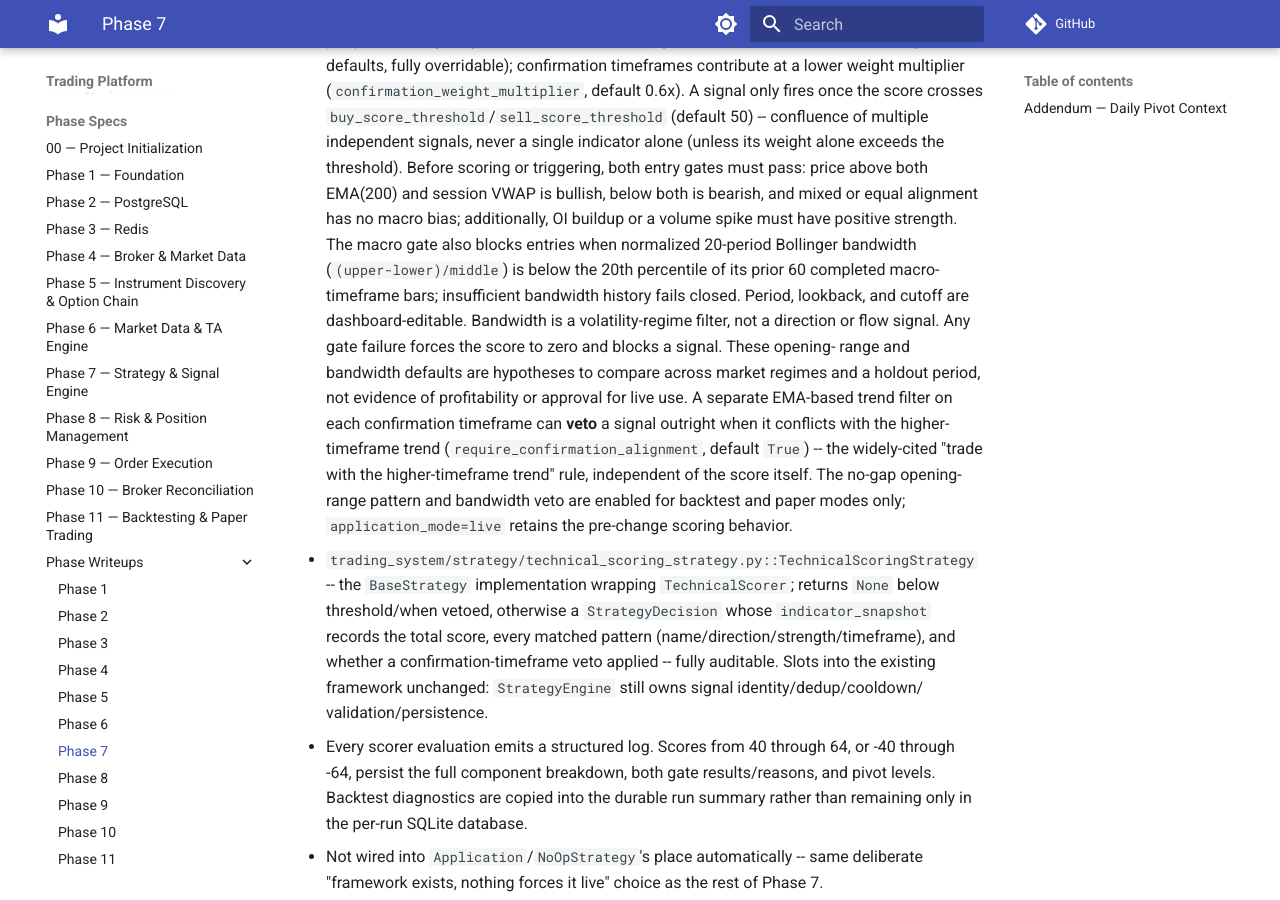
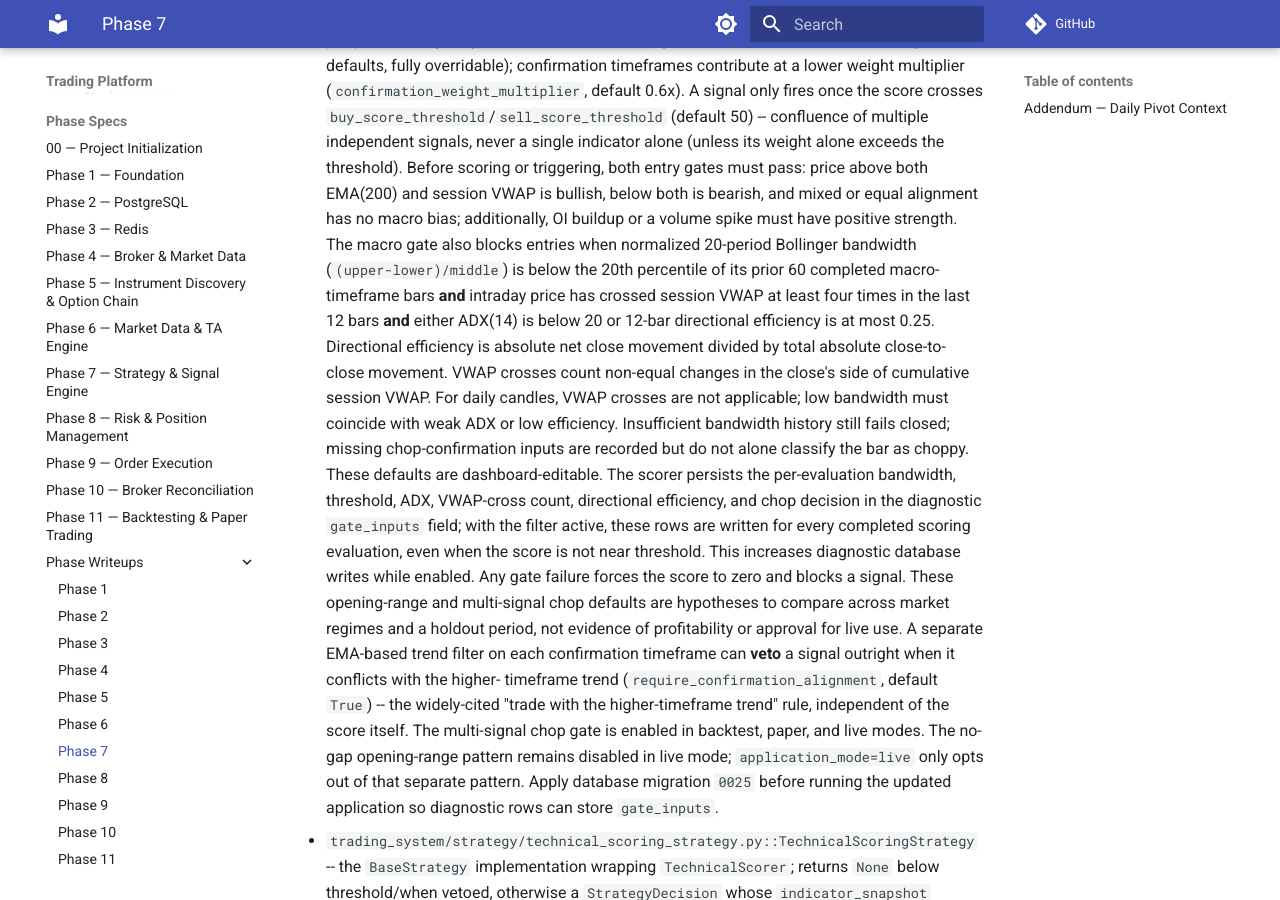
Before and after one commit to VictorG1422/docs, an MkDocs documentation site: the page built from docs/trading-platform/phases/phase-07-strategy-signal.md, in a window 1280 px wide and 900 px high, scrolled down 3250 px. Built offline with MkDocs 1.6.1 and Material for MkDocs 9.7.7, drawn with Linux system fonts in a browser that asks for light colours; comment, search, counter and statistics services are not loaded.

Commit message:
docs: document multi-signal chop gate modes
Co-authored-by: Copilot <223556219+Copilot@users.noreply.github.com>

```diff
--- a/docs/trading-platform/phases/phase-07-strategy-signal.md
+++ b/docs/trading-platform/phases/phase-07-strategy-signal.md
@@ -168,21 +168,33 @@ Signal --> SignalRepository (PostgreSQL, status="RISK_CHECK_PENDING")
     volume spike must have positive strength. The macro gate also blocks
     entries when normalized 20-period Bollinger bandwidth
     (`(upper-lower)/middle`) is below the 20th percentile of its prior 60
-    completed macro-timeframe bars; insufficient bandwidth history fails
-    closed. Period, lookback, and cutoff are dashboard-editable. Bandwidth
-    is a volatility-regime filter, not a direction or flow signal. Any gate
-    failure forces the score to zero and blocks a signal. These opening-
-    range and bandwidth defaults are hypotheses to compare across market
+    completed macro-timeframe bars **and** intraday price has crossed
+    session VWAP at least four times in the last 12 bars **and** either
+    ADX(14) is below 20 or 12-bar directional efficiency is at most 0.25.
+    Directional efficiency is absolute net close movement divided by total
+    absolute close-to-close movement. VWAP crosses count non-equal changes
+    in the close's side of cumulative session VWAP. For daily candles, VWAP
+    crosses are not applicable; low bandwidth must coincide with weak ADX
+    or low efficiency. Insufficient bandwidth history still fails closed;
+    missing chop-confirmation inputs are recorded but do not alone classify
+    the bar as choppy. These defaults are dashboard-editable. The scorer
+    persists the per-evaluation bandwidth, threshold, ADX, VWAP-cross count,
+    directional efficiency, and chop decision in the diagnostic `gate_inputs`
+    field; with the filter active, these rows are written for every completed
+    scoring evaluation, even when the score is not near threshold. This
+    increases diagnostic database writes while enabled. Any gate failure
+    forces the score to zero and blocks a signal. These opening-range and
+    multi-signal chop defaults are hypotheses to compare across market
     regimes and a holdout period, not evidence of profitability or approval
-    for live use. A
-    separate EMA-based trend filter on each confirmation timeframe can
+    for live use. A separate EMA-based trend filter on each confirmation timeframe can
     **veto** a signal outright when it conflicts with the higher-
     timeframe trend (`require_confirmation_alignment`, default `True`) --
     the widely-cited "trade with the higher-timeframe trend" rule,
-    independent of the score itself.
-    The no-gap opening-range pattern and bandwidth veto are enabled for
-    backtest and paper modes only; `application_mode=live` retains the
-    pre-change scoring behavior.
+    independent of the score itself. The multi-signal chop gate is enabled
+    in backtest, paper, and live modes. The no-gap opening-range pattern
+    remains disabled in live mode; `application_mode=live` only opts out of
+    that separate pattern. Apply database migration `0025` before
+    running the updated application so diagnostic rows can store `gate_inputs`.
   - `trading_system/strategy/technical_scoring_strategy.py::TechnicalScoringStrategy`
     -- the `BaseStrategy` implementation wrapping `TechnicalScorer`;
     returns `None` below threshold/when vetoed, otherwise a
```
